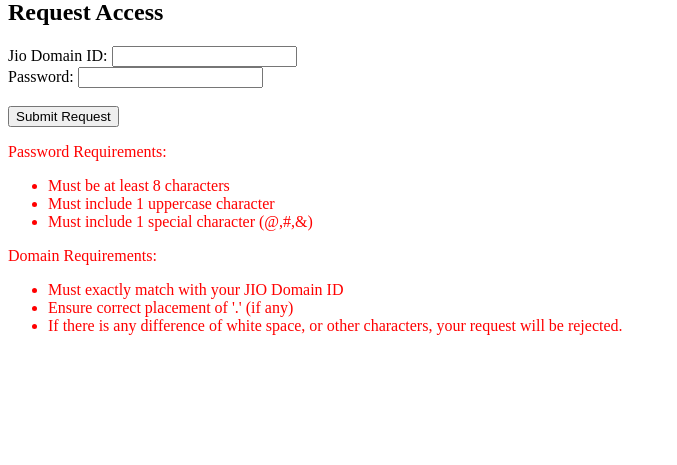
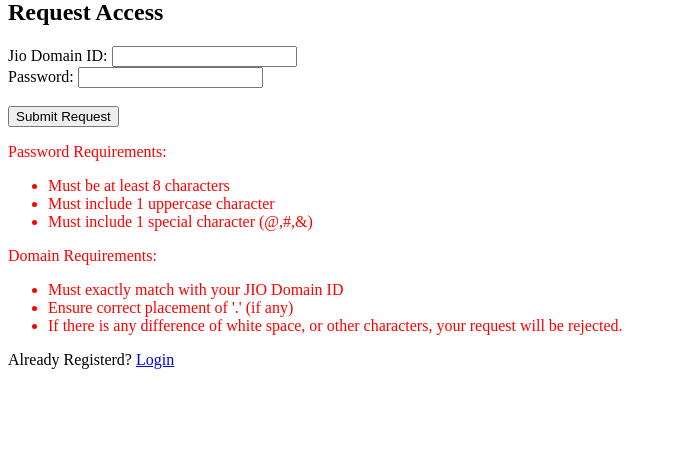
Before and after one commit to mathur458/AA-server, a Flask app: page /register in a window 1280 px wide. Shown: the part 21-486 px from the top of the page, without its empty margins (0-677 px from the left). Run offline with Flask 3, Linux system fonts and the light colour scheme.

Commit message:
Update register.html with login hyperlink

```diff
--- a/flask_server v3/templates/register.html
+++ b/flask_server v3/templates/register.html
@@ -50,5 +50,7 @@
             {% endfor %}
         {% endif %}
     {% endwith %}
+
+    Already Registerd? <a href="/login">Login</a>
 </body>
 </html>
```
